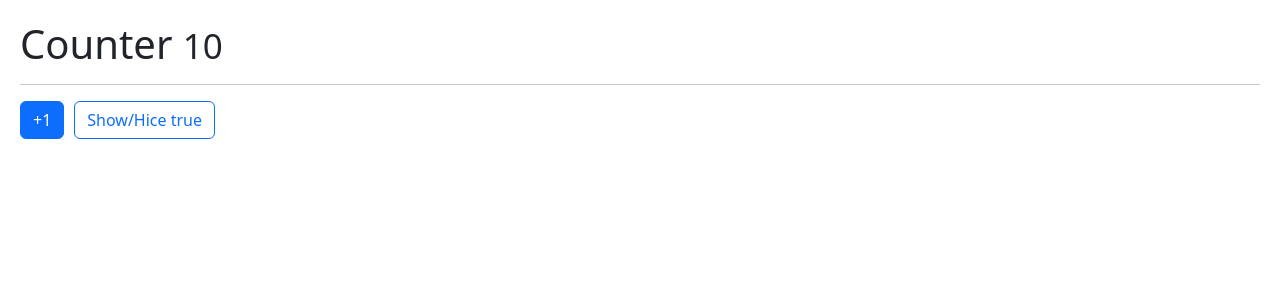
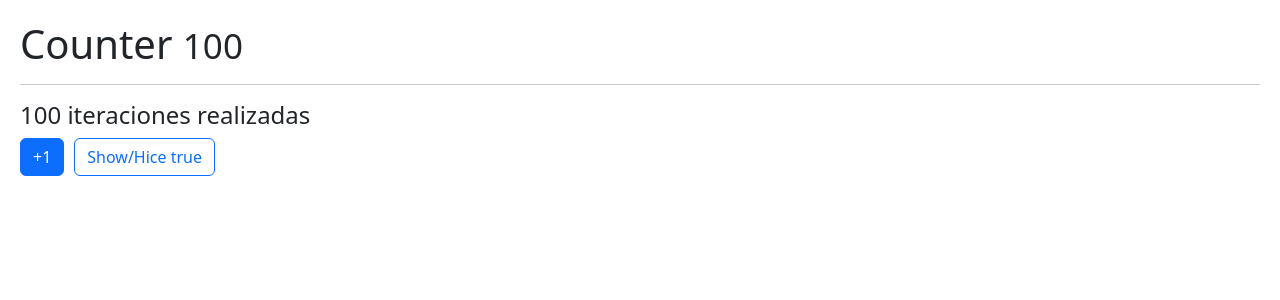
Before and after one commit to Davidcastel26/HooksReact, a React (Vite) app in the folder hook-app/: page / in a window 1280 px wide. Shown: the top 300 px of the page. Built offline with nearby package versions, Linux system fonts and the light colour scheme.

Commit message:
Update MemoHook.jsx

```diff
--- a/hook-app/src/06-memos/MemoHook.jsx
+++ b/hook-app/src/06-memos/MemoHook.jsx
@@ -1,15 +1,28 @@
-import { useState } from "react"
+import { useMemo, useState } from "react"
 import { useCounter } from "../hooks/useCounter"
+
+const heavyStuff = ( iterationNumber= 100 ) => {
+    for( let i = 0; i < iterationNumber; i++){
+        console.log('ahi vamos');
+    }
+
+    return `${iterationNumber} iteraciones realizadas`
+}
 
 export const MemoHook = () => {
 
-    const { counter, increment } = useCounter(10)
+    const { counter, increment } = useCounter(100)
     const [show, setShow] = useState(true)
+
+    const memorizedValue = useMemo(() => heavyStuff(counter), [counter])
 
   return (
     <>
         <h1>Counter <small>{ counter }</small> </h1>
         <hr />
+
+        <h4>{ memorizedValue }</h4>
+
         <button className="btn btn-primary" onClick={ () => increment() }>
             +1
         </button>
```
